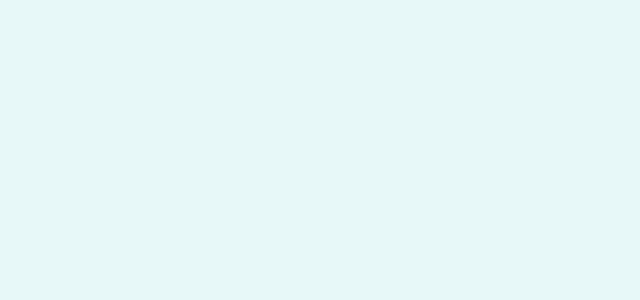
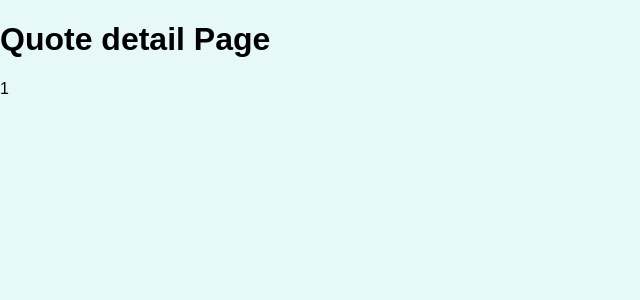
Before and after one commit to mdiserio23/react-router, a JavaScript app: page /quotes/1 in a window 1280 px wide. Shown: the top 300 px of the page, without its empty margins (0-640 px from the left). Built offline with nearby package versions, Linux system fonts and the light colour scheme.

Commit message:
first routing

```diff
--- a/package.json
+++ b/package.json
@@ -8,7 +8,7 @@
     "@testing-library/user-event": "^12.5.0",
     "react": "^17.0.1",
     "react-dom": "^17.0.1",
-    "react-router-dom": "^5.2.0",
+    "react-router-dom": "^5.3.0",
     "react-scripts": "4.0.1",
     "web-vitals": "^0.2.4"
   },
--- a/src/App.js
+++ b/src/App.js
@@ -1,8 +1,25 @@
+import { Redirect } from "react-router-dom";
+import { Route, Switch } from "react-router-dom";
+import AllQuotes from "./pages/AllQuotes";
+import NewQuote from "./pages/NewQuote";
+import QuoteDetail from "./pages/QuoteDetail";
+
 function App() {
   return (
-    <div>
-
-    </div>
+    <Switch>
+      <Route path="/" exact>
+        <Redirect to="/quotes" />
+      </Route>
+      <Route path="/quotes" exact>
+        <AllQuotes />
+      </Route>
+      <Route path="/new-quote">
+        <NewQuote />
+      </Route>
+      <Route path="/quotes/:quoteId">
+        <QuoteDetail />
+      </Route>
+    </Switch>
   );
 }
 
--- a/src/index.js
+++ b/src/index.js
@@ -1,6 +1,12 @@
-import ReactDOM from 'react-dom';
+import ReactDOM from "react-dom";
 
-import './index.css';
-import App from './App';
+import "./index.css";
+import App from "./App";
+import { BrowserRouter } from "react-router-dom";
 
-ReactDOM.render(<App />, document.getElementById('root'));
+ReactDOM.render(
+  <BrowserRouter>
+    <App />
+  </BrowserRouter>,
+  document.getElementById("root")
+);
--- /dev/null
+++ b/src/pages/AllQuotes.js
@@ -0,0 +1,5 @@
+const AllQuotes = () => {
+  return <h1>All Quotes</h1>;
+};
+
+export default AllQuotes;
--- /dev/null
+++ b/src/pages/NewQuote.js
@@ -0,0 +1,5 @@
+const NewQuote = () => {
+   return <h1>New Quote</h1>;
+};
+
+export default NewQuote;
--- /dev/null
+++ b/src/pages/QuoteDetail.js
@@ -0,0 +1,13 @@
+import { useParams } from "react-router-dom";
+
+const QuoteDetail = () => {
+  const params = useParams();
+  return (
+    <>
+      <h1>Quote detail Page</h1>
+      <p>{params.quoteId}</p>
+    </>
+  );
+};
+
+export default QuoteDetail;
```
Also changed, not shown: 2 other files (tests, documents, lock files or other folders).
